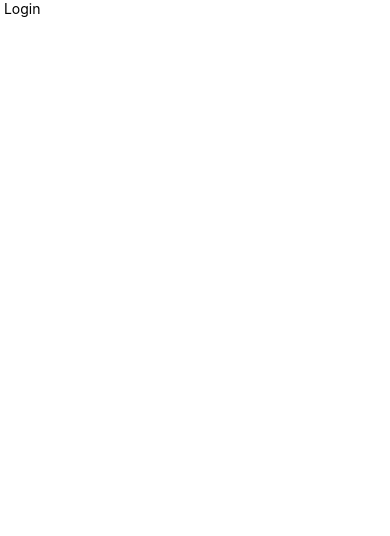
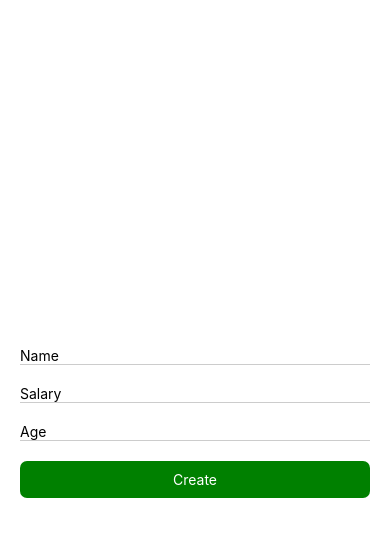
Before and after one commit to jahanzaibhw/ICR-Batch1, a React Native app: screen / in a window 390 px wide. Shown: the top 536 px of the page. Built offline with nearby package versions, Linux system fonts and the light colour scheme.

Commit message:
post method practise

```diff
--- a/App.js
+++ b/App.js
@@ -1,12 +1,17 @@
 import React, { Component } from 'react'
 import { Text, View } from 'react-native'
-import Login from './source/screens/Login'
+import Create from './source/screens/Create'
 
 export default class App extends Component {
+
+  componentDidMount(){
+    // this.createRef.handleOnCreate
+  }
+
   render() {
     return (
       <View style={{ flex: 1 }}>
-        <Login />
+        <Create ref={ref => this.createRef = ref} />
       </View>
     )
   }
--- a/package.json
+++ b/package.json
@@ -10,6 +10,7 @@
     "lint": "eslint ."
   },
   "dependencies": {
+    "axios": "^0.21.1",
     "react": "17.0.1",
     "react-native": "0.64.2"
   },
--- /dev/null
+++ b/source/data/remote/Routes.js
@@ -0,0 +1,5 @@
+const SERVER = "http://dummy.restapiexample.com/api/v1"
+
+export default {
+    CREATE: SERVER + "/create",
+}
--- /dev/null
+++ b/source/data/remote/WebHandler.js
@@ -0,0 +1,62 @@
+import axios from 'axios'
+
+export default class WebHandler {
+
+
+    sendPostDataRequest(url, bodyParams, onSuccess, onFailure) {
+
+        let headers = { 'Content-Type': 'application/json' }
+
+        console.log("------------API POST REQUEST--------------")
+        console.log("URL==>", url)
+        console.log("HEADER==>", headers)
+        console.log("BODYPARAMS==>", JSON.stringify(bodyParams))
+
+        axios.post(url, bodyParams, {
+            headers: headers
+        }).then((response) => {
+            const respJson = response.data
+            console.log("RESPOSNE==>", JSON.stringify(respJson, null, 3))
+
+            if (respJson.status == "success") {
+                onSuccess(respJson)
+            } else {
+                onFailure(respJson.message)
+            }
+        }).catch((error) => {
+            console.log("RESPOSNE==>", error);
+
+            onFailure(error.message)
+        })
+    }
+
+    sendGetDataRequest(url, params, onSuccess, onFailure) {
+
+        let headers = { 'Content-Type': 'application/x-www-form-urlencoded' }
+
+        console.log("------------API GET REQUEST--------------")
+        console.log("URL==>", url)
+        console.log("HEADER==>", headers)
+        console.log("PARAMS==>", params)
+
+        axios.get(url, {
+            headers: headers,
+            params: params
+        }).then((response) => {
+            const respJson = response.data
+            console.log("RESPOSNE==>", JSON.stringify(respJson, null, 3))
+
+            if (respJson.status == true) {
+                onSuccess(respJson)
+            } else {
+                onFailure(respJson.message)
+            }
+
+        }).catch((error) => {
+            console.log("RESPOSNE==>", error);
+
+            onFailure(error.message)
+        })
+    }
+
+}
--- /dev/null
+++ b/source/screens/Create.js
@@ -0,0 +1,94 @@
+import React, { Component } from 'react'
+import { Text, View, TextInput, StyleSheet, TouchableOpacity, ActivityIndicator } from 'react-native'
+import Routes from '../data/remote/Routes'
+import WebHandler from '../data/remote/WebHandler'
+
+export default class Create extends Component {
+
+    state = {
+        name: "",
+        salary: "",
+        age: "",
+
+        isLoading: false
+    }
+
+    render() {
+        const { name, salary, age, isLoading } = this.state
+        return (
+            <View style={{ flex: 1, padding: 10, justifyContent: "center" }}>
+
+                <View style={{ padding: 10 }}>
+
+                    <TextInput
+                        style={{ ...styles.inputBG }}
+                        placeholder={"Name"}
+                        value={name}
+                        onChangeText={(text) => { this.setState({ name: text }) }}
+                    />
+
+                    <TextInput
+                        style={{ ...styles.inputBG }}
+                        placeholder={"Salary"}
+                        value={salary}
+                        onChangeText={(text) => { this.setState({ salary: text }) }}
+                    />
+
+                    <TextInput
+                        style={{ ...styles.inputBG }}
+                        placeholder={"Age"}
+                        value={age}
+                        onChangeText={(text) => { this.setState({ age: text }) }}
+                    />
+
+                    {isLoading &&
+                        <ActivityIndicator size={"large"} color={"red"} />
+                    }
+                    {!isLoading &&
+                        < TouchableOpacity style={{ ...styles.btnBG }}
+                            onPress={() => this.handleOnCreate()}>
+                            <Text style={{ color: "#fff" }}>
+                                {"Create"}
+                            </Text>
+                        </TouchableOpacity>
+                    }
+
+                </View>
+
+            </View >
+        )
+    }
+
+
+    handleOnCreate() {
+        const { name, age, salary } = this.state
+
+        if (name == "") {
+            alert("empty field not allowed")
+            return
+        }
+        this.setState({ isLoading: true })
+        const webHandler = new WebHandler()
+
+        const bodyParams = { name: name, salary: salary, age: age }
+
+        webHandler.sendPostDataRequest(Routes.LOGIN, bodyParams, (resp) => {
+            alert(resp.message)
+            this.setState({ isLoading: false })
+        }, (errorData) => {
+            alert("error")
+            this.setState({ isLoading: false })
+        })
+    }
+}
+
+
+const styles = StyleSheet.create({
+    inputBG: {
+        borderBottomColor: "#ccc", borderBottomWidth: 1, paddingVertical: 0, marginVertical: 10
+    },
+    btnBG: {
+        borderRadius: 7, backgroundColor: "green", paddingVertical: 10, marginVertical: 10,
+        alignItems: "center"
+    }
+})
--- a/source/screens/Login.js
+++ /dev/null
@@ -1,13 +0,0 @@
-import React, { Component } from 'react'
-import { Text, View } from 'react-native'
-
-export default class Login extends Component {
-
-    render() {
-        return (
-            <View>
-                <Text> Login </Text>
-            </View>
-        )
-    }
-}
```
Also changed, not shown: source/remote/Routes.js (deleted), source/remote/WebHandler.js (deleted), 1 other file (tests, documents, lock files or other folders).
